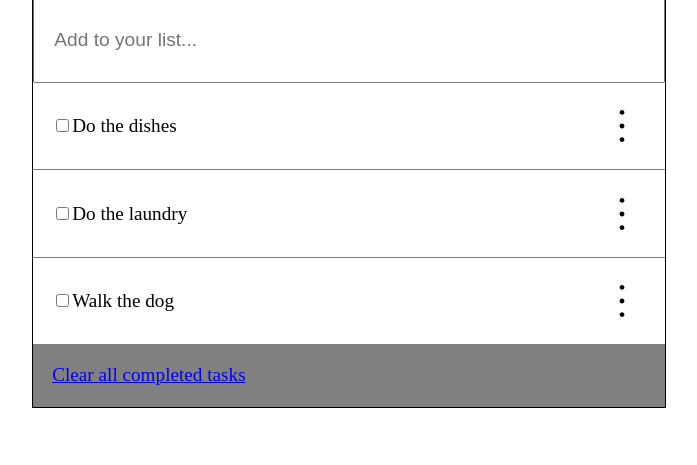
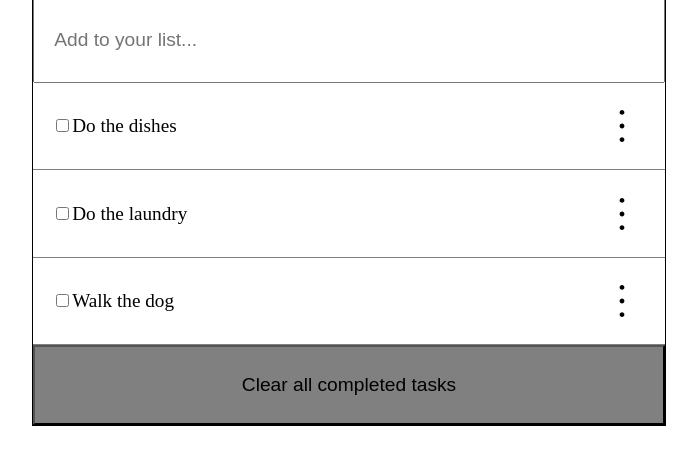
Before and after one commit to tomasesquivelgc/Webpack-To-Do-list, a website built with webpack: page src/index.html in a window 1280 px wide. Shown: the part 57-522 px from the top of the page, without its empty margins (291-988 px from the left). Built offline with nearby package versions, Linux system fonts and the light colour scheme.

Commit message:
clear button remove from populate and add into html

```diff
--- a/src/index.html
+++ b/src/index.html
@@ -10,6 +10,7 @@
         <h1>Today's To Do</h1>
         <input type='text' placeholder='Add to your list...' class="addChore"></input>
         <ul id="list" class="list"></ul>
+        <button class="clearBtnn">Clear all completed tasks</button>
     </div>
 </body>
 </html>
--- a/src/populate.js
+++ b/src/populate.js
@@ -33,11 +33,6 @@ function populate() {
     newLi.appendChild(iconImg);
     list.appendChild(newLi);
   }
-
-  const clearBtnn = document.createElement('li');
-  clearBtnn.innerHTML = '<a href="#">Clear all completed tasks</a>';
-  clearBtnn.classList.add('clearBtnn');
-  list.appendChild(clearBtnn);
 }
 
 export default populate;
--- a/src/style.css
+++ b/src/style.css
@@ -39,6 +39,8 @@ h1 {
 
 .clearBtnn {
   background-color: gray;
+  font-size: 1.2rem;
+  height: 10vh;
 }
 
 .addChore {
```
